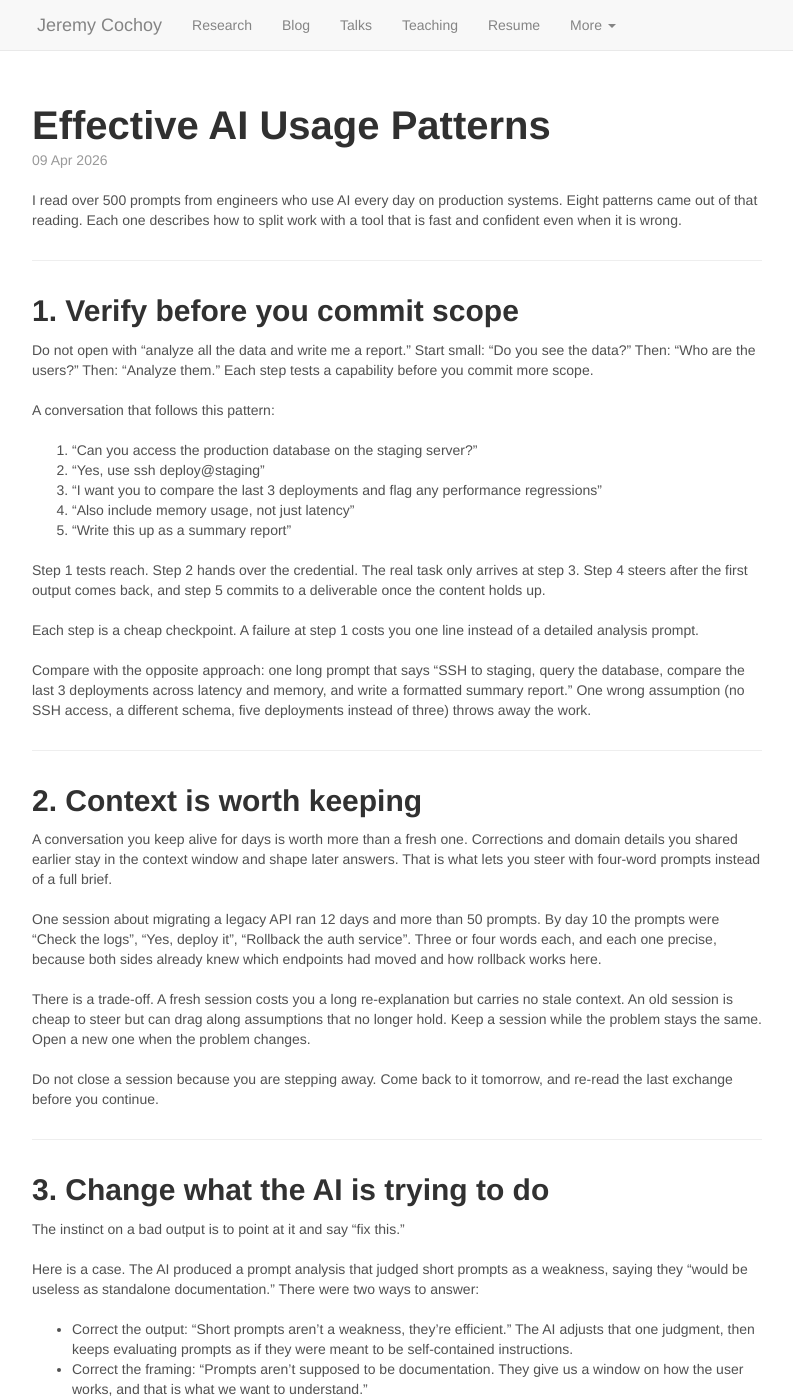
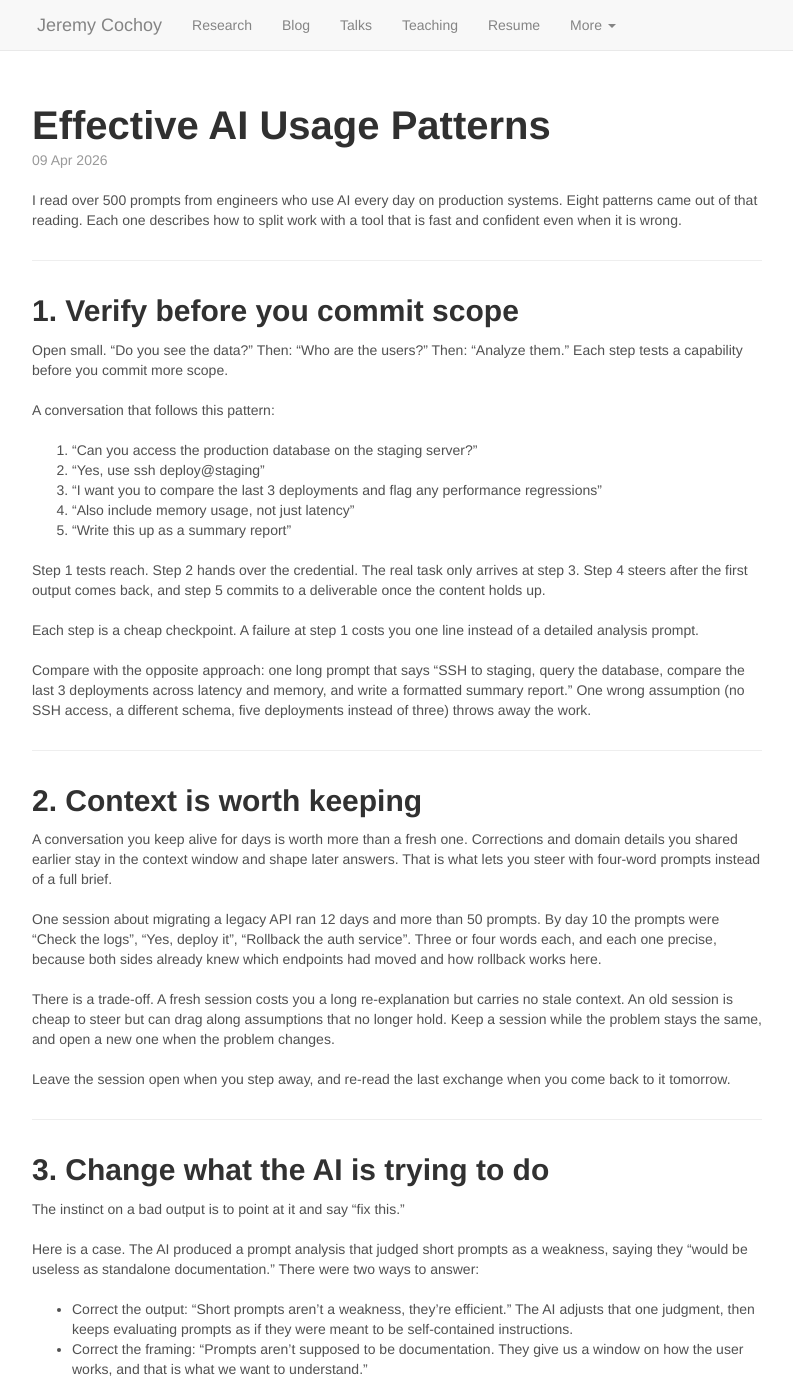
Before and after one commit to jeremycochoy/jeremycochoy.github.io, a Jekyll site: the page built from _posts/effective-ai-usage-patterns/2026-04-09-effective-ai-usage-patterns.md, in a window 1280 px wide and 1400 px high. Shown: the whole window, without its empty margins (243-1036 px from the left). Built offline with Jekyll 4.4.1, drawn with Linux system fonts in a browser that asks for light colours; nearby versions of some CDN libraries; formulas are drawn with MathJax 3; comment, search, counter and statistics services are not loaded; some of the changed text lies outside the part shown.

Commit message:
Remove the "don't X, do Y" two-beat from five sentences
The paired imperative is itself one of the tells this PR set out to
remove, and the rewrite had reintroduced it.

- Section 1 opener: "Do not open with... Start small:" becomes
  "Open small." The section already contrasts with the long prompt in
  its closing paragraph, so the negative beat was redundant.
- Section 2: two paired imperatives merged into single sentences.
- Section 4: "do not sit and watch" dropped, "then leave" carries it.
- Section 7 heading and opener rewritten. "Hand over the analysis.
  Keep the thinking." was the clearest case of the pattern.
- Section 8 opener no longer contrasts itself against section 7. The
  headings and the examples already show the two are different.

No negative imperatives remain outside quoted prompts.

Co-Authored-By: Claude Opus 5 <noreply@anthropic.com>
Claude-Session: https://claude.ai/code/session_01HfHHeZtq13CPk71Vx8P2cx

```diff
--- a/_posts/effective-ai-usage-patterns/2026-04-09-effective-ai-usage-patterns.md
+++ b/_posts/effective-ai-usage-patterns/2026-04-09-effective-ai-usage-patterns.md
@@ -11,7 +11,7 @@ I read over 500 prompts from engineers who use AI every day on production system
 
 ## 1. Verify before you commit scope
 
-Do not open with "analyze all the data and write me a report." Start small: "Do you see the data?" Then: "Who are the users?" Then: "Analyze them." Each step tests a capability before you commit more scope.
+Open small. "Do you see the data?" Then: "Who are the users?" Then: "Analyze them." Each step tests a capability before you commit more scope.
 
 A conversation that follows this pattern:
 
@@ -35,9 +35,9 @@ A conversation you keep alive for days is worth more than a fresh one. Correctio
 
 One session about migrating a legacy API ran 12 days and more than 50 prompts. By day 10 the prompts were "Check the logs", "Yes, deploy it", "Rollback the auth service". Three or four words each, and each one precise, because both sides already knew which endpoints had moved and how rollback works here.
 
-There is a trade-off. A fresh session costs you a long re-explanation but carries no stale context. An old session is cheap to steer but can drag along assumptions that no longer hold. Keep a session while the problem stays the same. Open a new one when the problem changes.
+There is a trade-off. A fresh session costs you a long re-explanation but carries no stale context. An old session is cheap to steer but can drag along assumptions that no longer hold. Keep a session while the problem stays the same, and open a new one when the problem changes.
 
-Do not close a session because you are stepping away. Come back to it tomorrow, and re-read the last exchange before you continue.
+Leave the session open when you step away, and re-read the last exchange when you come back to it tomorrow.
 
 ---
 
@@ -70,7 +70,7 @@ Prompts of this kind:
 
 A working day then has a shape. A short burst of prompts to set the task up and steer it. Then hours, or a night, with no contact. Then a check-in, "How is it going?", and either another burst or a final "merge and deploy."
 
-On a long task such as a training run or a deployment, do not sit and watch. Say what to monitor and what to do if it goes wrong, then leave.
+On a long task such as a training run or a deployment, say what to monitor and what to do if it goes wrong, then leave.
 
 ---
 
@@ -112,9 +112,9 @@ Without a gate you get a long chain of actions and no checkpoints: "analyze, imp
 
 ---
 
-## 7. Do not delegate your judgment
+## 7. Judgment stays with you
 
-Your judgment is the highest-value thing you bring to the work. Hand over the data gathering and the analysis. Keep the thinking. Ask for numbers and for options, then make the call yourself.
+Judgment is the most valuable thing you bring to the work, so ask the AI for numbers and for options and keep the decision yourself.
 
 - "Show me the benchmark results", then, after reading the table, "Service B is degraded, take it out of the load balancer"
 - "Show me the table again without the decommissioned services"
```
Also changed, not shown: other parts of _posts/effective-ai-usage-patterns/2026-04-09-effective-ai-usage-patterns.md (+1 -1 lines).
